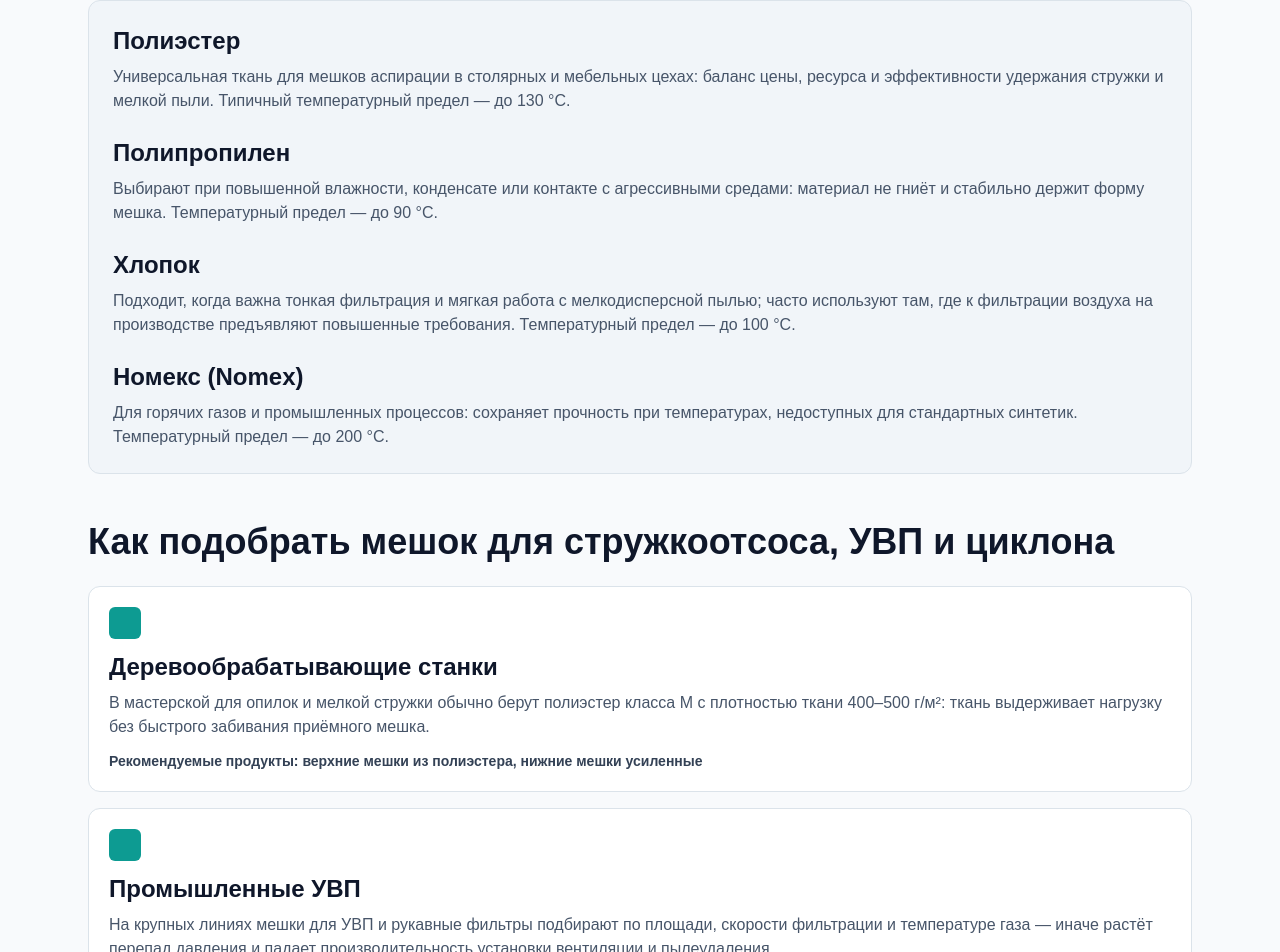
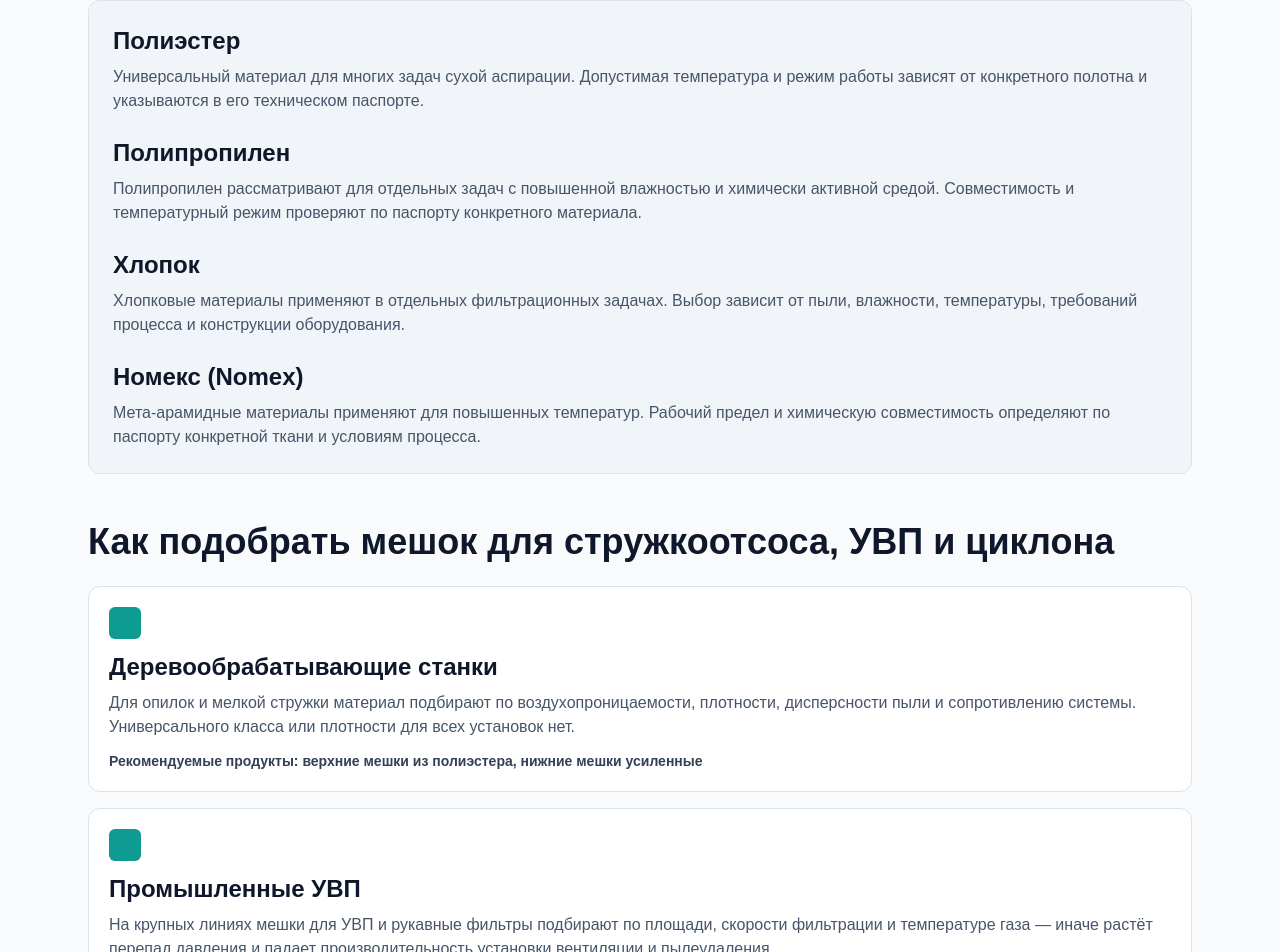
Before and after one commit to karipupkina-ux/filterflow-next, a Next.js app: page /blog/kak-vybrat-meshok-aspiracii in a window 1280 px wide. Shown: the part 2433-3385 px from the top of the page. Built offline with nearby package versions, Linux system fonts and the light colour scheme.

Commit message:
Content: remove unsourced technical limits from selection guide

```diff
--- a/app/blog/kak-vybrat-meshok-aspiracii/page.tsx
+++ b/app/blog/kak-vybrat-meshok-aspiracii/page.tsx
@@ -61,32 +61,32 @@ const bagTypes = [
 const materialItems = [
   {
     title: "Полиэстер",
-    text: "Универсальная ткань для мешков аспирации в столярных и мебельных цехах: баланс цены, ресурса и эффективности удержания стружки и мелкой пыли. Типичный температурный предел — до 130 °C.",
+    text: "Универсальный материал для многих задач сухой аспирации. Допустимая температура и режим работы зависят от конкретного полотна и указываются в его техническом паспорте.",
   },
   {
     title: "Полипропилен",
-    text: "Выбирают при повышенной влажности, конденсате или контакте с агрессивными средами: материал не гниёт и стабильно держит форму мешка. Температурный предел — до 90 °C.",
+    text: "Полипропилен рассматривают для отдельных задач с повышенной влажностью и химически активной средой. Совместимость и температурный режим проверяют по паспорту конкретного материала.",
   },
   {
     title: "Хлопок",
-    text: "Подходит, когда важна тонкая фильтрация и мягкая работа с мелкодисперсной пылью; часто используют там, где к фильтрации воздуха на производстве предъявляют повышенные требования. Температурный предел — до 100 °C.",
+    text: "Хлопковые материалы применяют в отдельных фильтрационных задачах. Выбор зависит от пыли, влажности, температуры, требований процесса и конструкции оборудования.",
   },
   {
     title: "Номекс (Nomex)",
-    text: "Для горячих газов и промышленных процессов: сохраняет прочность при температурах, недоступных для стандартных синтетик. Температурный предел — до 200 °C.",
+    text: "Мета-арамидные материалы применяют для повышенных температур. Рабочий предел и химическую совместимость определяют по паспорту конкретной ткани и условиям процесса.",
   },
 ];
 
 const recommendationCards = [
   {
     title: "Деревообрабатывающие станки",
-    text: "В мастерской для опилок и мелкой стружки обычно берут полиэстер класса M с плотностью ткани 400–500 г/м²: ткань выдерживает нагрузку без быстрого забивания приёмного мешка.",
+    text: "Для опилок и мелкой стружки материал подбирают по воздухопроницаемости, плотности, дисперсности пыли и сопротивлению системы. Универсального класса или плотности для всех установок нет.",
     note: "Рекомендуемые продукты: верхние мешки из полиэстера, нижние мешки усиленные",
   },
   {
     title: "Промышленные УВП",
     text: "На крупных линиях мешки для УВП и рукавные фильтры подбирают по площади, скорости фильтрации и температуре газа — иначе растёт перепад давления и падает производительность установки вентиляции и пылеудаления.",
-    note: "Рекомендуемые продукты: фильтрационные рукава, мешки для УВП",
+    note: "Рекомендуемые продукты: фильтровальные рукава, мешки для УВП",
   },
   {
     title: "Циклонные установки",
```
